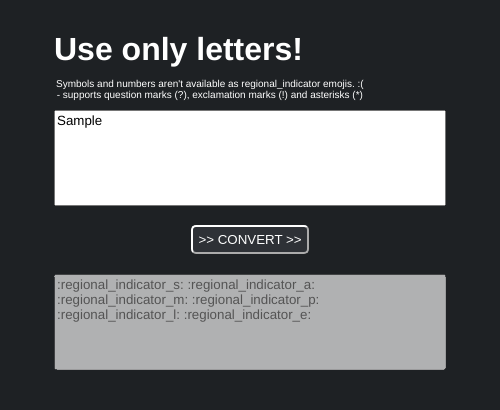
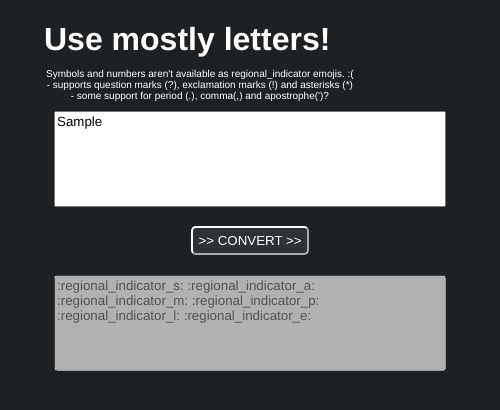
Before and after one commit to lazberg/discord-meme-text, an Electron app: page index.html in a window 500 px wide. Both pictures are taken after typing "Sample" into the empty fields and a click on the input ">> CONVERT >>". Drawn offline with Linux system fonts and the light colour scheme.

Commit message:
Added wrapper as well as three more symbols.
Added a wrapper for the web-based program as well as support, well
kinda, support for commas, periods and apostrophes.

```diff
--- a/index.html
+++ b/index.html
@@ -28,17 +28,25 @@
 		color:white;
 		border-radius:5px;
 		}
+		#wrapper {
+		position:absolute;
+		left:0;
+		right:0;
+		top:0;
+		margin:0 auto 0 auto;}
 	</style>
 	<script src="renderer.js"></script>
   </head>
   <body>
-    <h1 style="float:left;margin-left:44px;margin-bottom:0;">Use only letters!</h1>
-	<p style="float:left;margin-left:46px;font-size:10px;">Symbols and numbers aren't available as regional_indicator emojis. :(<br/>- supports question marks (?), exclamation marks (!) and asterisks (*)</p>
-	<form onsubmit="return false">
-	<textarea id="inputText" rows="6" cols="50" placeholder="Enter your text here!" ></textarea>
-	<input type="submit" id="submitText" value=">> CONVERT >>" onclick="SubmitText()"/>
-	<textarea id="outputText" rows="6" cols="50" disabled="true" placeholder="Your meme will arrive here!" ></textarea>
-	</form>
+	<div id="wrapper">
+		<h1 style="float:left;margin-left:44px;margin-bottom:0;">Use mostly letters!</h1>
+		<p style="float:left;margin-left:46px;font-size:10px;">Symbols and numbers aren't available as regional_indicator emojis. :(<br/>- supports question marks (?), exclamation marks (!) and asterisks (*)<br/>- some support for period (.), comma(,) and apostrophe(')?</p>
+		<form onsubmit="return false">
+			<textarea id="inputText" rows="6" cols="50" placeholder="Enter your text here!" ></textarea>
+			<input type="submit" id="submitText" value=">> CONVERT >>" onclick="SubmitText()"/>
+			<textarea id="outputText" rows="6" cols="50" disabled="true" placeholder="Your meme will arrive here!" ></textarea>
+		</form>
+	</div>
   </body>
 <!--
 		Darkest:	#1e2124
--- a/renderer.js
+++ b/renderer.js
@@ -28,6 +28,15 @@ function SubmitText() {
 			else if (letter === "!") {
 				document.getElementById('outputText').innerHTML += ":exclamation: ";
 			}
+			else if (letter === "'") {
+				document.getElementById('outputText').innerHTML += ":small_orange_diamond: ";
+			}
+			else if (letter === ".") {
+				document.getElementById('outputText').innerHTML += ":diamond_shape_with_a_dot_inside:  ";
+			}
+			else if (letter === ",") {
+				document.getElementById('outputText').innerHTML += ":small_blue_diamond: ";
+			}
 			else if (letter != " "||"*"||"?"||"!") {
 				document.getElementById('outputText').innerHTML += ":regional_indicator_"+letter+": ";
 			}
```
